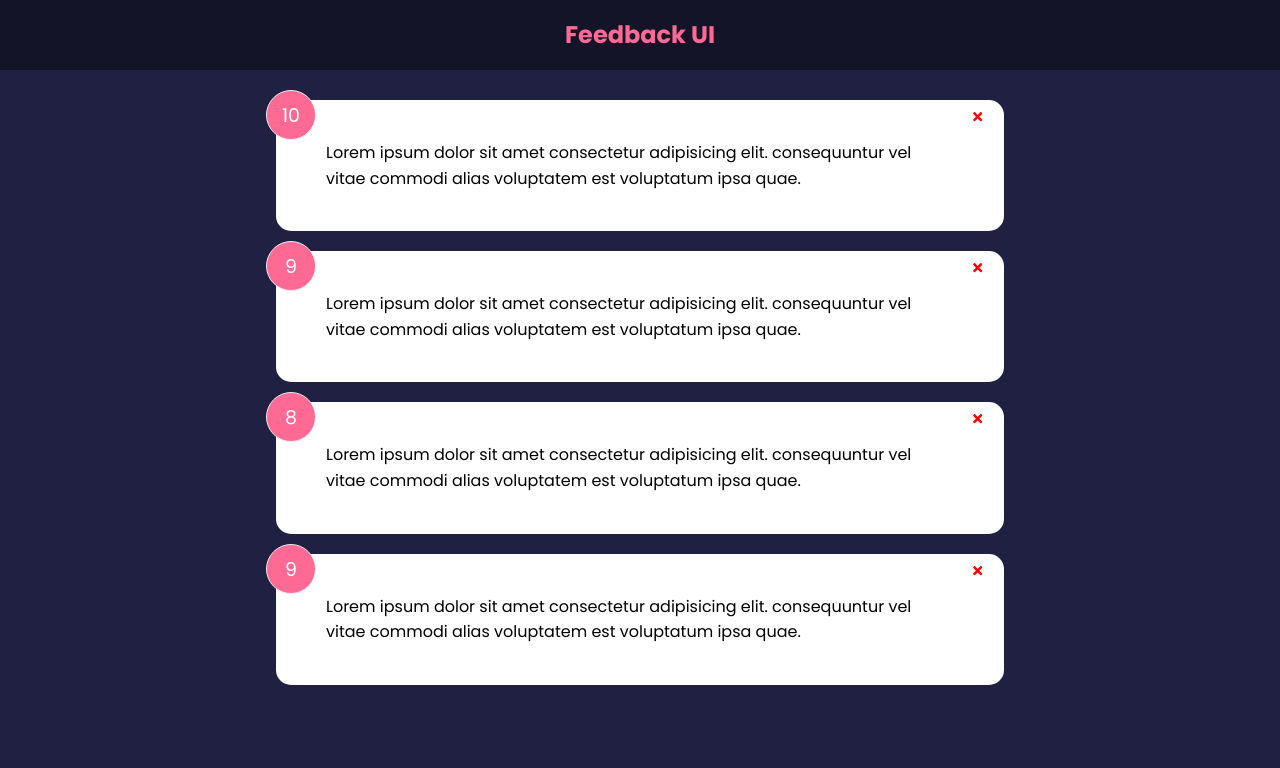
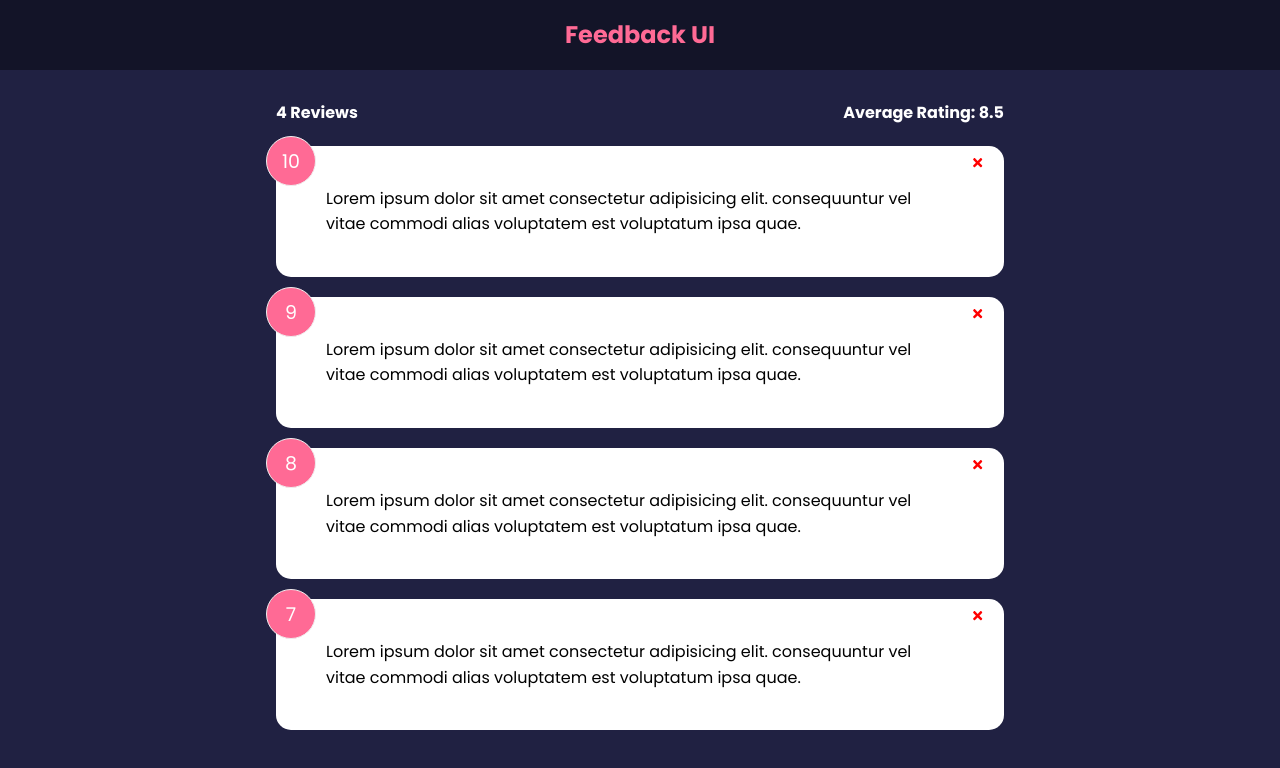
Before and after one commit to gideonfu55/feedback-app-prac, a React (Create React App) app: page / in a window 1280 px wide. Shown: the top 768 px of the page. Built offline with nearby package versions, Linux system fonts and the light colour scheme.

Commit message:
added feedback state component

```diff
--- a/src/App.js
+++ b/src/App.js
@@ -3,6 +3,7 @@ import { useState } from 'react'
 import Header from "./components/Header";
 import FeedbackData from './data/FeedbackData';
 import FeedbackList from './components/FeedbackList';
+import FeedbackStats from './components/FeedbackStats';
 
 const App = () => {
   const [feedback, setFeedback] = useState(FeedbackData)
@@ -17,6 +18,7 @@ const App = () => {
     <>
       <Header />
       <div className='container'>
+        <FeedbackStats feedback={feedback} />
         <FeedbackList
           feedback={feedback}
           handleDelete={deleteFeedback}
--- /dev/null
+++ b/src/components/FeedbackStats.jsx
@@ -0,0 +1,17 @@
+function FeedbackStats({feedback}) {
+  // Calculate rating average:
+  let averageRating = feedback.reduce((acc, curr) => {
+    return acc + curr.rating
+  }, 0) / feedback.length
+
+  averageRating = averageRating.toFixed(1).replace(/[.,]0$/,'');
+
+  return (
+    <div className="feedback-stats">
+      <h4>{feedback.length} Reviews</h4>
+      <h4>Average Rating: {isNaN(averageRating) ? 0 : averageRating}</h4>
+    </div>
+  )
+}
+
+export default FeedbackStats
--- a/src/data/FeedbackData.js
+++ b/src/data/FeedbackData.js
@@ -16,7 +16,7 @@ const FeedbackData = [
   },
   {
     id: 4,
-    rating: 9,
+    rating: 7,
     text: 'Lorem ipsum dolor sit amet consectetur adipisicing elit. consequuntur vel vitae commodi alias voluptatem est voluptatum ipsa quae.'
   },
 
```
Also changed, not shown: src/components/FeedbackList.jsx (+6 -1 lines).
